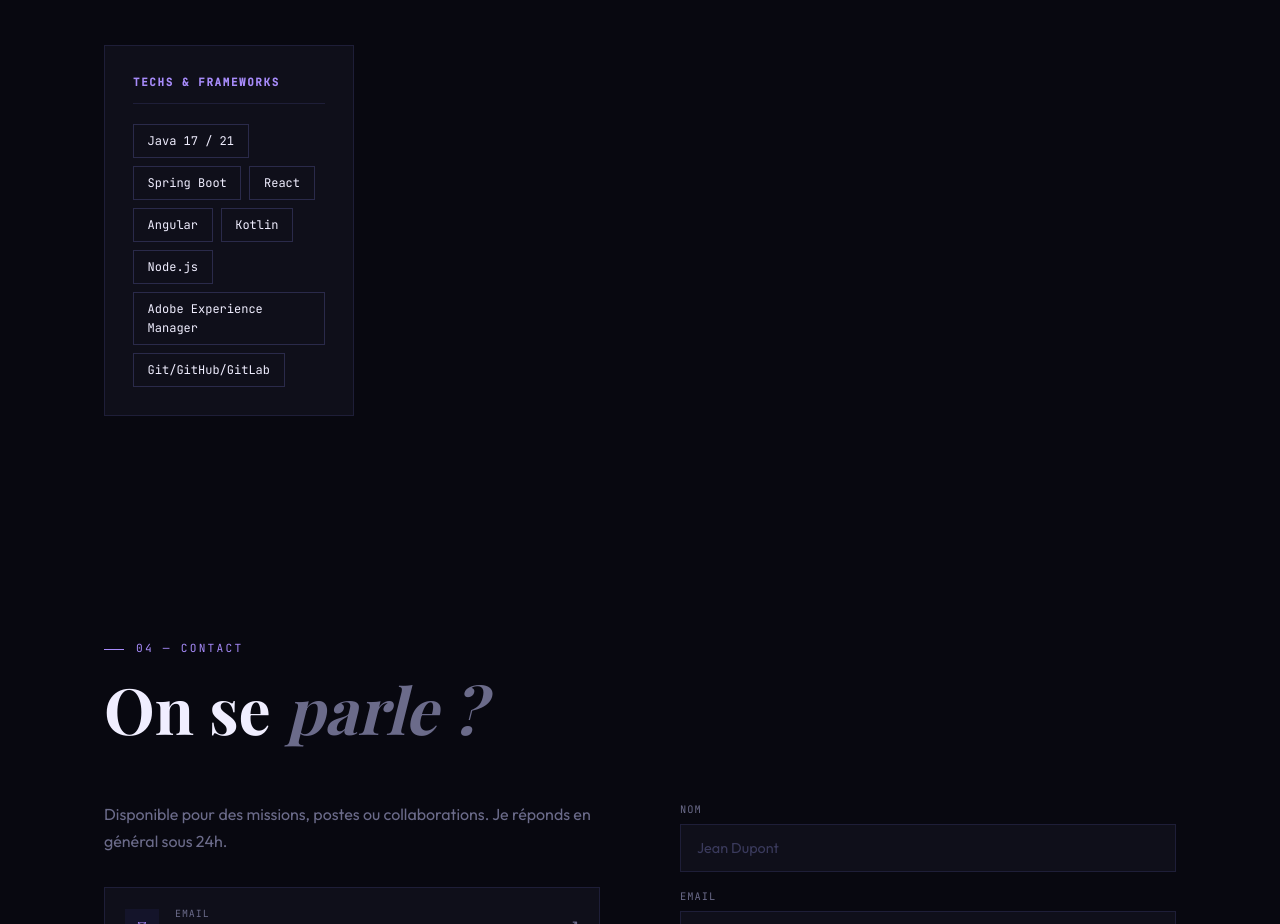
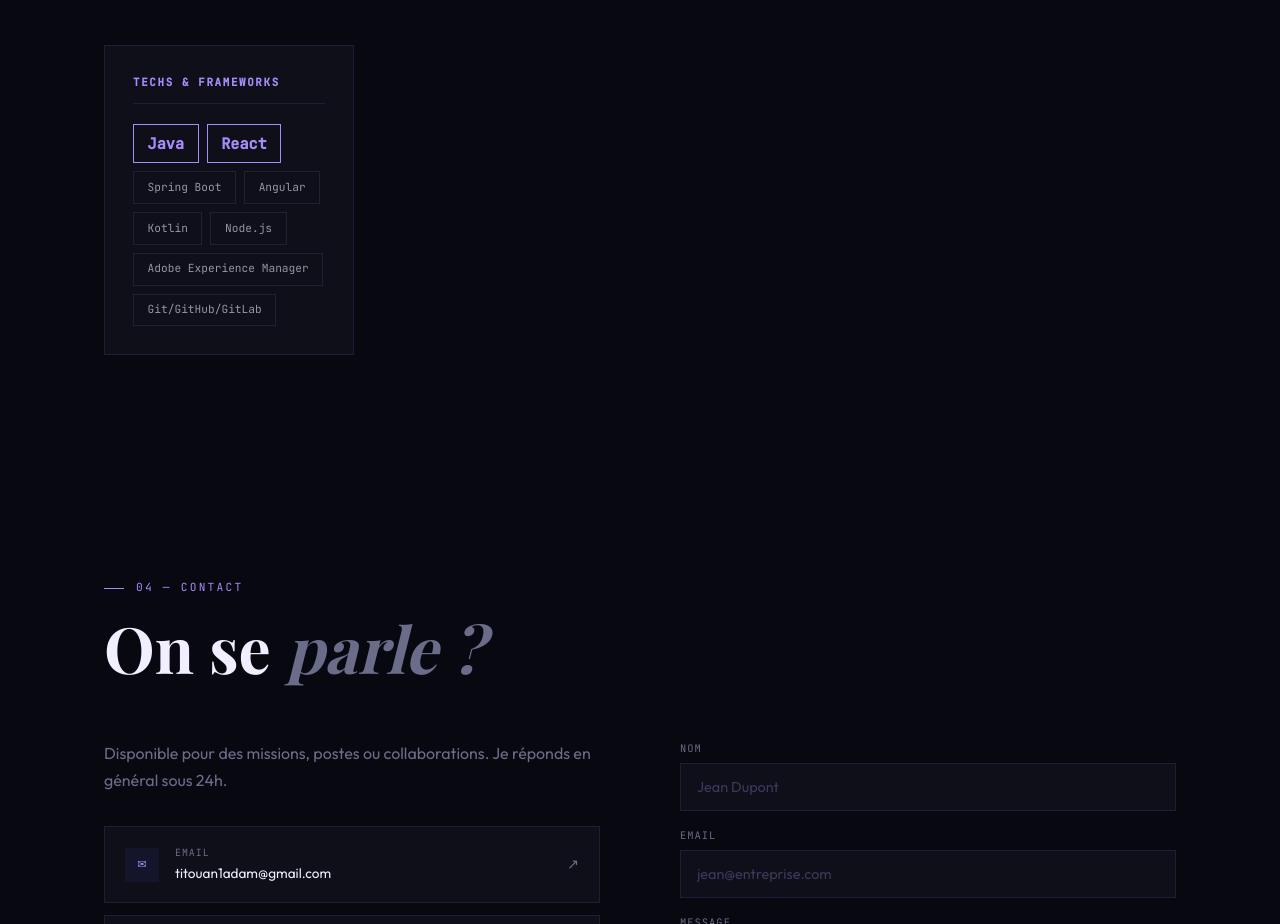
Before and after one commit to MrTitwan/Portfolio, a React (Vite) app: page / in a window 1280 px wide. Shown: the part 3540-4464 px from the top of the page. Built offline with nearby package versions, Linux system fonts and the light colour scheme; a web font is replaced by a local one.

Commit message:
[FEAT] create skills ranking

```diff
--- a/src/components/Skills/Skills.jsx
+++ b/src/components/Skills/Skills.jsx
@@ -1,5 +1,6 @@
+import { useMemo } from 'react';
 import { useReveal } from '../../hooks/useReveal';
-import { skills } from '../../data/portfolio';
+import { skills, experiences, projects } from '../../data/portfolio';
 import styles from './Skills.module.css';
 
 function EmptyState() {
@@ -11,8 +12,38 @@ function EmptyState() {
   );
 }
 
+function getSkillFrequency() {
+  const frequency = {};
+
+  experiences.forEach(exp => {
+    exp.tags?.forEach(tag => {
+      frequency[tag] = (frequency[tag] || 0) + 1;
+    });
+  });
+
+  projects.forEach(proj => {
+    proj.stack?.forEach(tech => {
+      frequency[tech] = (frequency[tech] || 0) + 1;
+    });
+  });
+
+  return frequency;
+}
+
+function getFrequencyClass(skillName, frequency) {
+  const count = frequency[skillName] || 0;
+  if (count >= 3) return styles.tagHigh;
+  if (count >= 2) return styles.tagMedium;
+  return styles.tagLow;
+}
+
+function sortByFrequency(items, frequency) {
+  return [...items].sort((a, b) => (frequency[b] || 0) - (frequency[a] || 0));
+}
+
 export default function Skills() {
   const ref = useReveal();
+  const frequency = useMemo(() => getSkillFrequency(), []);
 
   return (
     <section id="competences" ref={ref}>
@@ -32,8 +63,14 @@ export default function Skills() {
               >
                 <h3 className={styles.groupTitle}>{group.category}</h3>
                 <div className={styles.tags}>
-                  {group.items.map((s) => (
-                    <span key={s} className={styles.tag}>{s}</span>
+                  {sortByFrequency(group.items, frequency).map((s) => (
+                    <span
+                      key={s}
+                      className={`${styles.tag} ${getFrequencyClass(s, frequency)}`}
+                      title={`Mentionné ${frequency[s] || 0} fois`}
+                    >
+                      {s}
+                    </span>
                   ))}
                 </div>
               </div>
--- a/src/components/Skills/Skills.module.css
+++ b/src/components/Skills/Skills.module.css
@@ -33,11 +33,29 @@
   padding: 0.4rem 0.85rem;
   border: 1px solid var(--border-light);
   color: var(--fg);
-  transition: border-color 0.2s, color 0.2s;
+  transition: border-color 0.2s, color 0.2s, font-size 0.2s, opacity 0.2s;
 }
 .tag:hover {
   border-color: var(--violet-light);
   color: var(--violet-light);
+}
+
+.tagHigh {
+  font-size: 0.95rem;
+  font-weight: 600;
+  border-color: var(--violet-light);
+  color: var(--violet-light);
+  opacity: 1;
+}
+
+.tagMedium {
+  font-size: 0.85rem;
+  opacity: 0.85;
+}
+
+.tagLow {
+  font-size: 0.7rem;
+  opacity: 0.6;
 }
 
 /* Empty state */
--- a/src/data/portfolio.js
+++ b/src/data/portfolio.js
@@ -79,7 +79,7 @@ export const skills = [
   {
     category: "Techs & Frameworks",
     items: [
-      "Java 17 / 21",
+      "Java",
       "Spring Boot",
       "React",
       "Angular",
```
